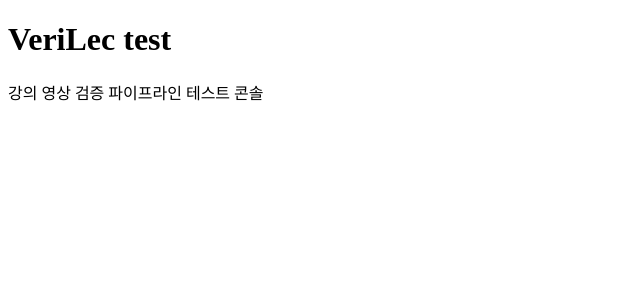
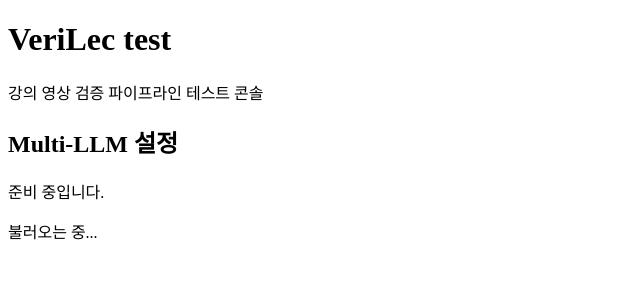
Before and after one commit to w0ne23/VideoLecture-Verifier, a React (Vite) app in the folder frontend/: page /model-setup in a window 1280 px wide. Shown: the top 300 px of the page, without its empty margins (0-640 px from the left). Built offline with nearby package versions, Linux system fonts and the light colour scheme; no server answers; the HTML template or start-up script is replaced by a standard one.

Commit message:
feat: Model Setup 진입점 배관 스켈레톤 추가

```diff
--- a/frontend/src/App.jsx
+++ b/frontend/src/App.jsx
@@ -5,6 +5,7 @@ import MainPage from './pages/MainPage'
 import UploadPage from './pages/UploadPage'
 import VerifyProgressPage from './pages/VerifyProgressPage'
 import ResultPage from './pages/ResultPage'
+import ModelSetupPage from './pages/ModelSetupPage'
 
 const queryClient = new QueryClient()
 
@@ -24,6 +25,7 @@ function AppShell() {
           <Route path="/upload" element={<UploadPage />} />
           <Route path="/verify/:lectureId" element={<VerifyProgressPage />} />
           <Route path="/result/:lectureId" element={<ResultPage />} />
+          <Route path="/model-setup" element={<ModelSetupPage />} />
         </Routes>
       </main>
     </div>
--- /dev/null
+++ b/frontend/src/api/modelSetup.js
@@ -0,0 +1,17 @@
+import { API_BASE, readError } from './client'
+
+export async function getModelSettings() {
+  const res = await fetch(`${API_BASE}/admin/model-settings`)
+  if (!res.ok) throw new Error(await readError(res, 'Failed to fetch model settings'))
+  return res.json() // { stage_models: { [envKey]: string }, mode: 'fixed' | 'generic' }
+}
+
+export async function updateModelSettings(stageModels) {
+  const res = await fetch(`${API_BASE}/admin/model-settings`, {
+    method: 'PUT',
+    headers: { 'Content-Type': 'application/json' },
+    body: JSON.stringify({ stage_models: stageModels }),
+  })
+  if (!res.ok) throw new Error(await readError(res, 'Failed to update model settings'))
+  return res.json()
+}
--- a/frontend/src/pages/MainPage.jsx
+++ b/frontend/src/pages/MainPage.jsx
@@ -9,6 +9,10 @@ export default function MainPage() {
         <span className="main-menu-title">강의 검증</span>
         <span className="main-menu-desc">강의 영상을 업로드하고 검증 결과를 확인합니다.</span>
       </button>
+      <button type="button" className="main-menu-item" onClick={() => navigate('/model-setup')}>
+        <span className="main-menu-title">Multi-LLM 설정</span>
+        <span className="main-menu-desc">검증 파이프라인 단계별로 사용할 모델을 설정합니다.</span>
+      </button>
     </div>
   )
 }
--- /dev/null
+++ b/frontend/src/pages/ModelSetupPage.jsx
@@ -0,0 +1,25 @@
+import { useQuery } from '@tanstack/react-query'
+import { getModelSettings } from '../api/modelSetup'
+
+// 라우팅/API 배관만 갖춘 스켈레톤. 스테이지별 입력 폼(단일 모델 vs 앙상블 리스트)은
+// 실제 화면 설계 시 여기를 채운다.
+export default function ModelSetupPage() {
+  const { data, isLoading, error } = useQuery({
+    queryKey: ['model-settings'],
+    queryFn: getModelSettings,
+  })
+
+  return (
+    <div className="model-setup">
+      <h2 className="list-heading">Multi-LLM 설정</h2>
+      <p className="list-note">준비 중입니다.</p>
+      {isLoading && <p className="list-note">불러오는 중...</p>}
+      {error && <p className="error-text">설정 조회 실패: {String(error?.message || error)}</p>}
+      {data && (
+        <pre className="claim-debug-json">
+          <code>{JSON.stringify(data, null, 2)}</code>
+        </pre>
+      )}
+    </div>
+  )
+}
```
